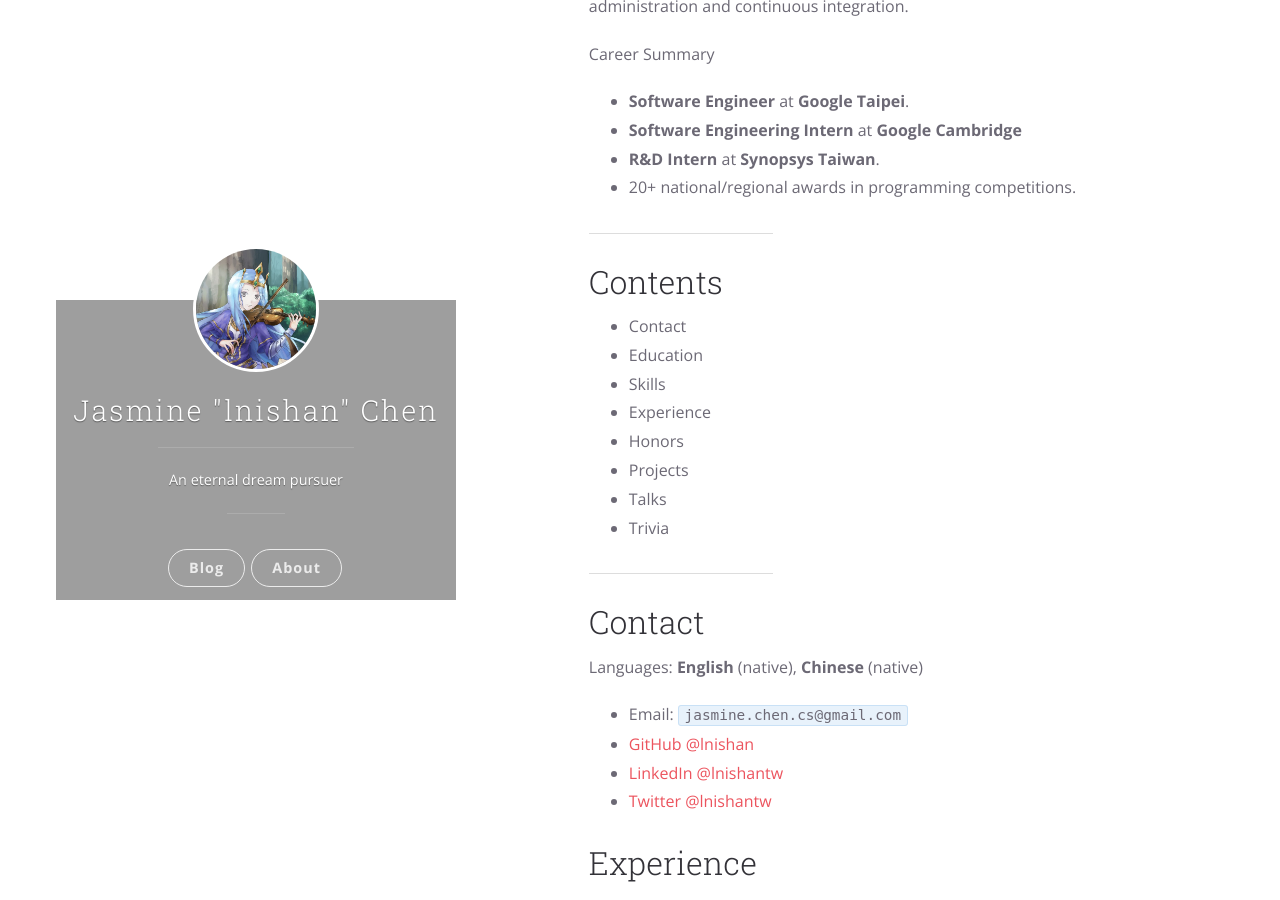
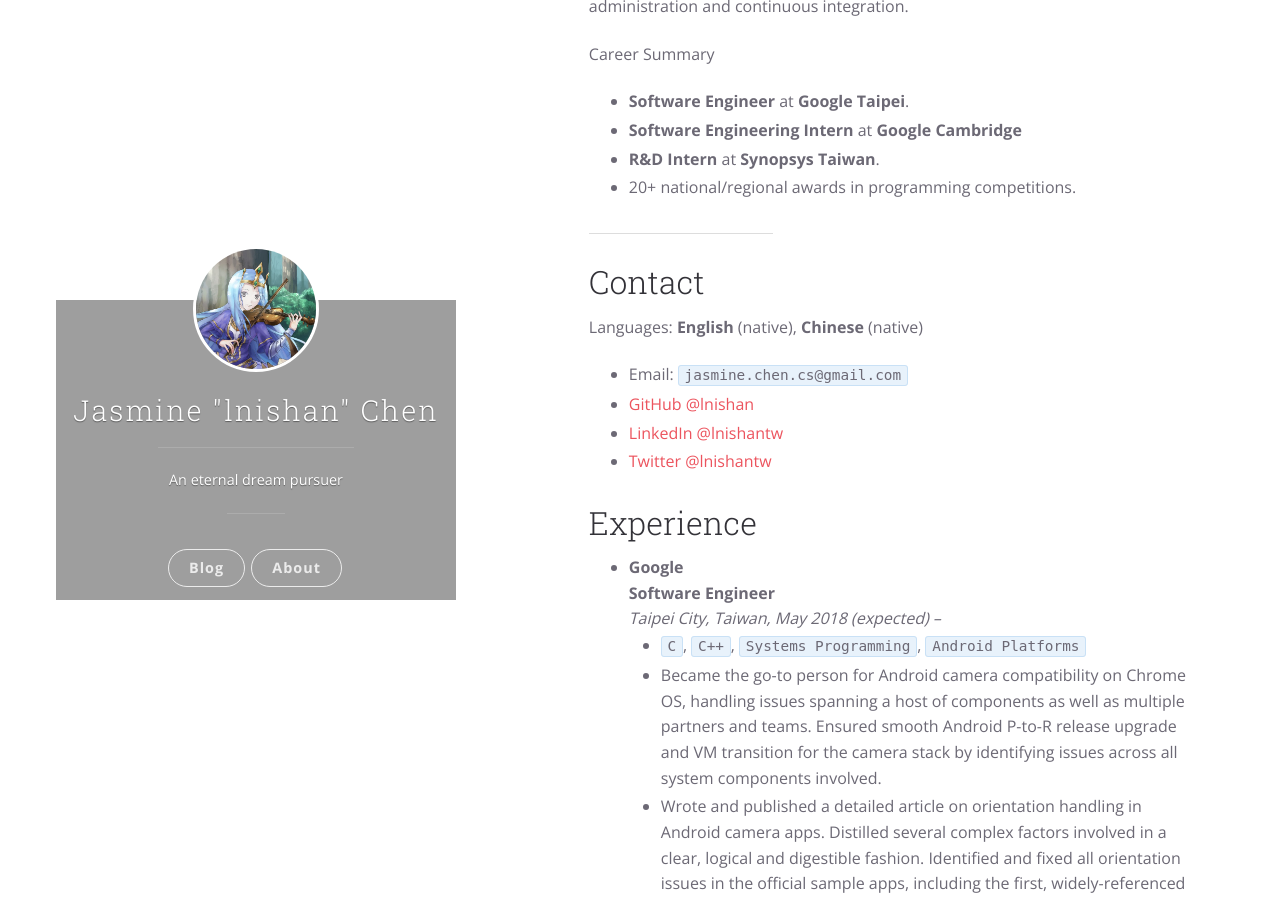
Before and after one commit to lnishan/lnishan.github.io, a Jekyll site: the page built from about.md, in a window 1280 px wide and 900 px high, scrolled down 318 px. Built offline with Jekyll 4.4.1, drawn with Linux system fonts in a browser that asks for light colours; nearby versions of some CDN libraries; some web fonts are replaced.

Commit message:
Remove table of contents in CV

```diff
--- a/about.md
+++ b/about.md
@@ -14,21 +14,6 @@
 - **Software Engineering Intern** at **Google Cambridge**
 - **R&D Intern** at **Synopsys Taiwan**.
 - 20+ national/regional awards in programming competitions.
-
-
----
-
-
-## Contents
-
-- Contact
-- Education
-- Skills
-- Experience
-- Honors
-- Projects
-- Talks
-- Trivia
 
 
 ---
```
